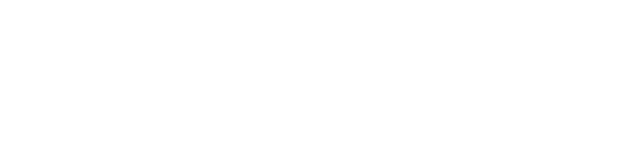
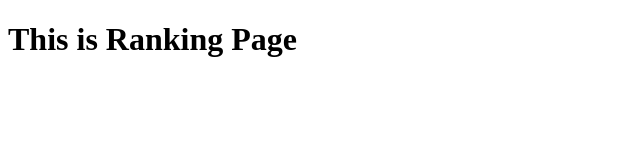
Before and after one commit to temesgen-y/html-portfolio, a plain HTML site: page public/movie-ranking.html in a window 1280 px wide. Shown: the whole page, without its empty margins (0-640 px from the left). Drawn offline with Linux system fonts and the light colour scheme.

Commit message:
Update movie-ranking.html title and add headerranking page dited

```diff
--- a/public/movie-ranking.html
+++ b/public/movie-ranking.html
@@ -3,9 +3,10 @@
 <head>
     <meta charset="UTF-8">
     <meta name="viewport" content="width=device-width, initial-scale=1.0">
-    <title>Document</title>
+    <title>RANKING</title>
 </head>
 <body>
+    <h1>This is Ranking Page<h1/>
+</body>
 
-</body>
 </html>
```
